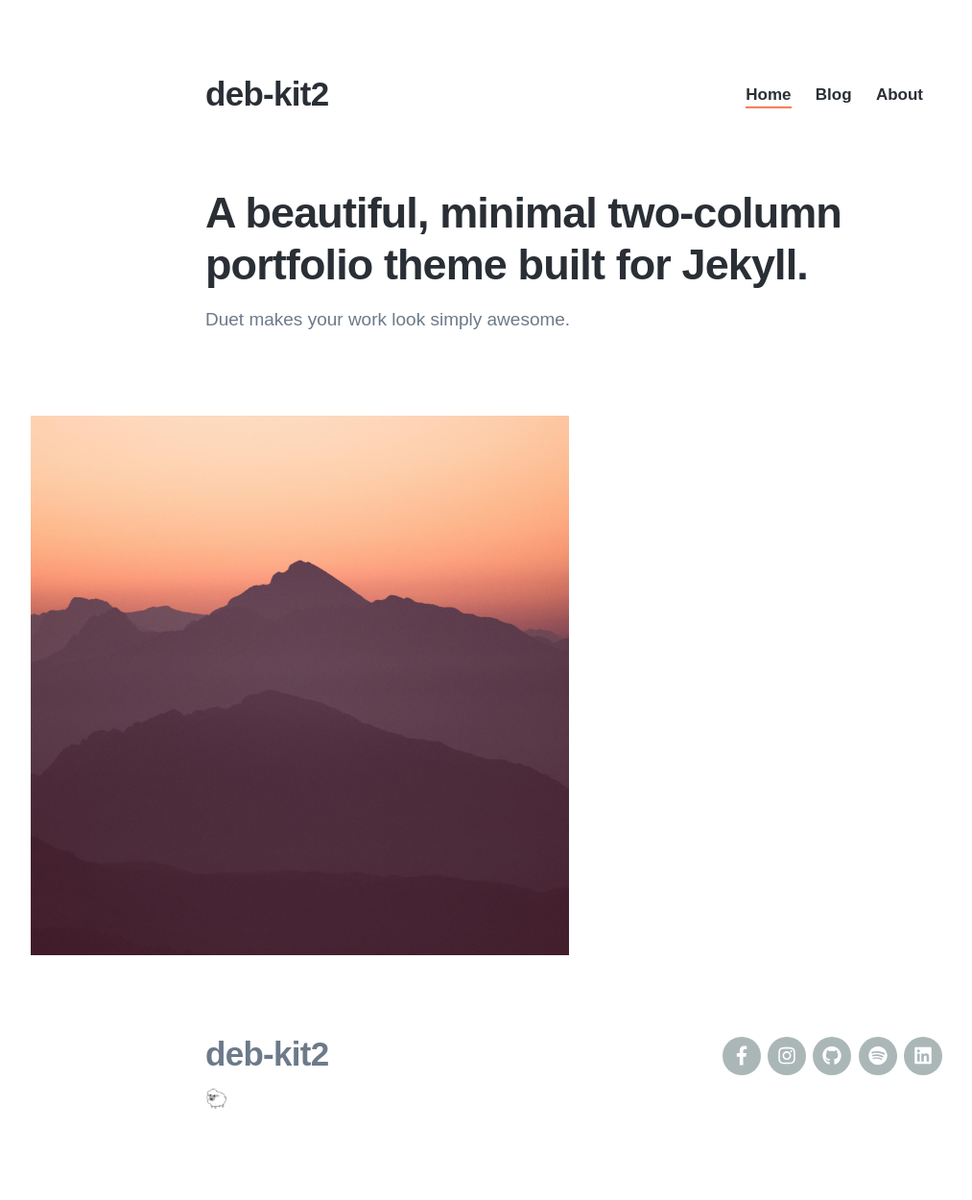
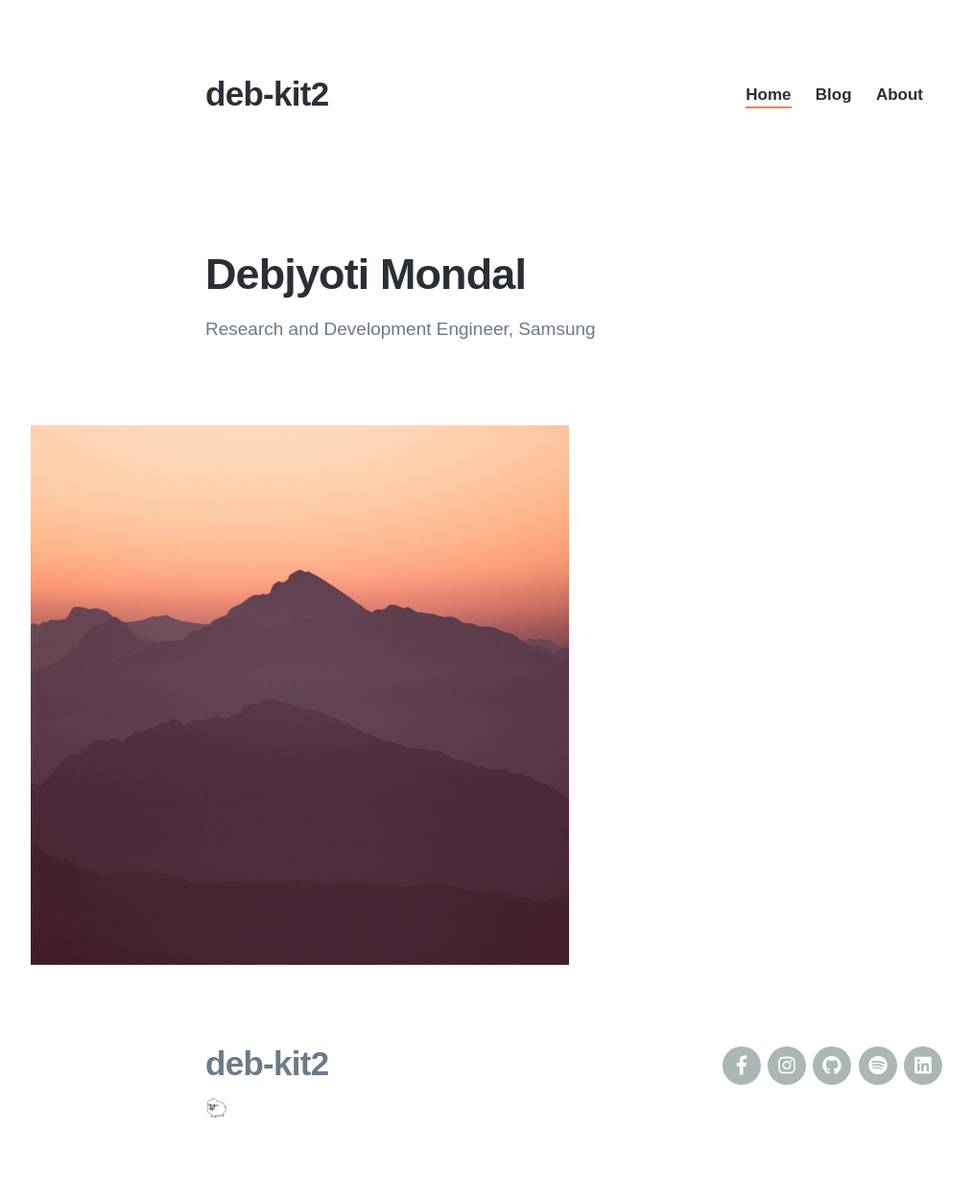
Before and after one commit to deb-kit2/deb-kit2.github.io, a Jekyll site: the page built from index.html, in a window 1280 px wide. Shown: the whole page at 96% size, without its empty margins (42-1055 px from the left). Built offline with Jekyll 4.4.1, drawn with Linux system fonts in a browser that asks for light colours; nearby versions of some CDN libraries; some web fonts are replaced.

```diff
--- a/index.html
+++ b/index.html
@@ -8,10 +8,9 @@
 <section class="intro">
 
 	<div class="wrap" class = "fill">
-
-		<h1>A beautiful, minimal two-column
-		portfolio theme built for Jekyll.</h1>
-		<p>Duet makes your work look simply awesome.</p>
+		<br><br><br><br>
+		<h1>Debjyoti Mondal</h1>
+		<p>Research and Development Engineer, Samsung</p>
 
 	</div>
 
```
